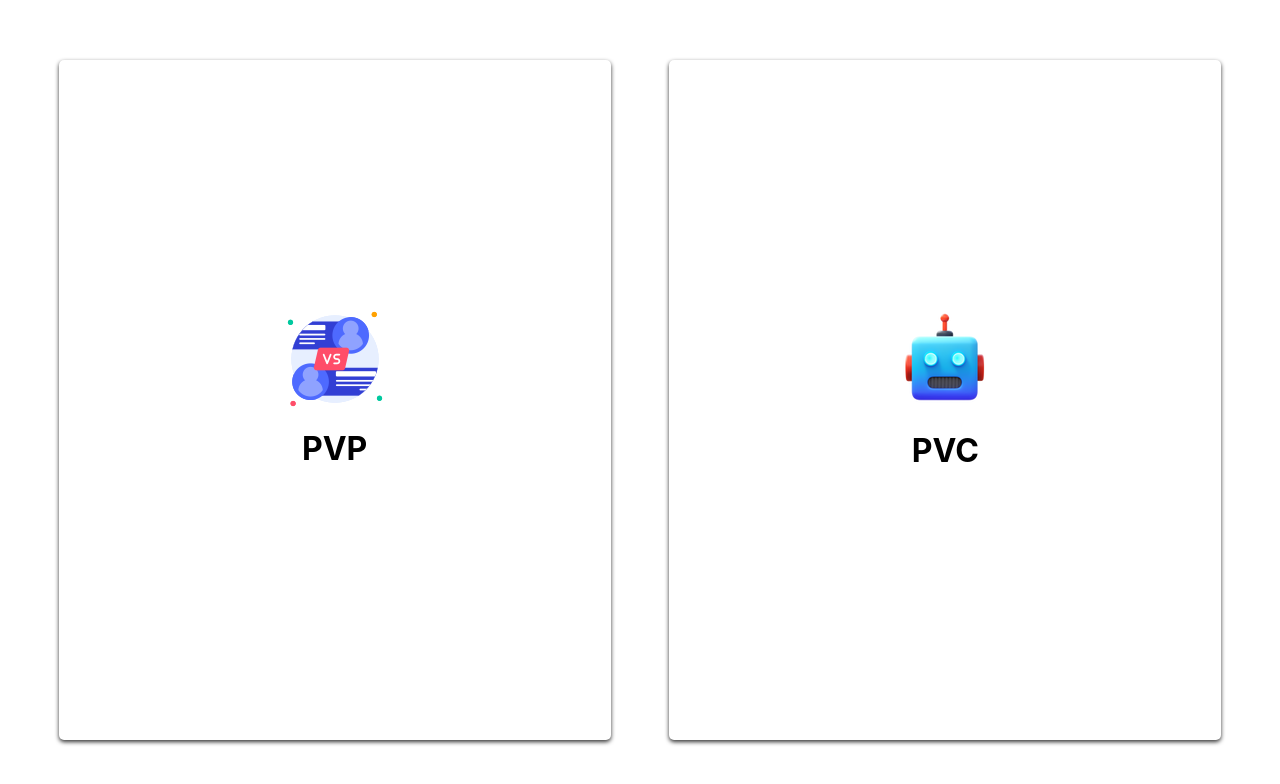
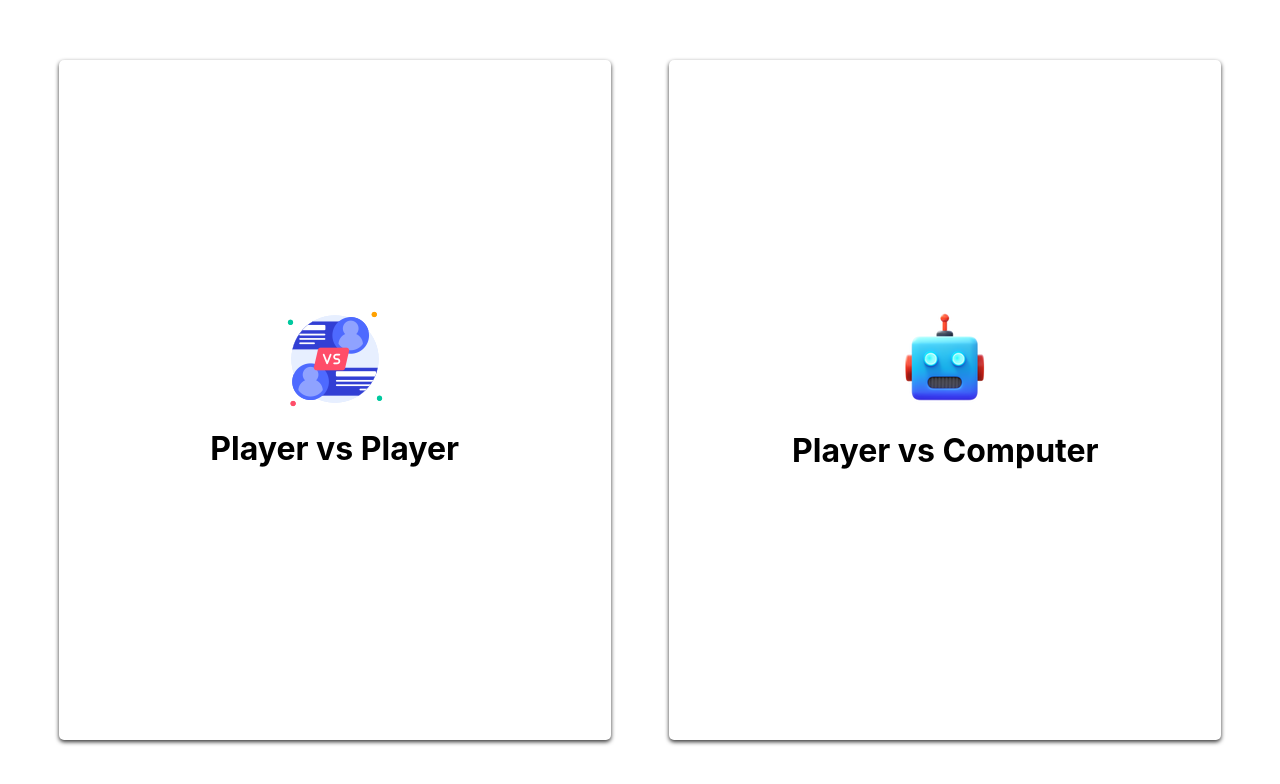
Before and after one commit to albbrian/tic-tac-toe, a React (Create React App) app: page /choose-game-mode in a window 1280 px wide. Shown: the top 784 px of the page. Built offline with nearby package versions, Linux system fonts and the light colour scheme.

Commit message:
Update the display text

```diff
--- a/src/components/GameModes.tsx
+++ b/src/components/GameModes.tsx
@@ -18,12 +18,12 @@ function GameModes() {
     // give me tsx for two cards for choosing either new game or resume the previous game, one on the left and one on the right
     <div className="landing">
       <div className="card" onClick={onClickPvp} role="button" tabIndex={0}>
-        <img src="/pvp.png" alt="new game" />
-        <h1>PVP</h1>
+        <img src="/pvp.png" alt="PVP: player vs player" />
+        <h1>Player vs Player</h1>
       </div>
       <div className="card" onClick={onClickPvc} role="button" tabIndex={0}>
-        <img src="/pvc.png" alt="continue previous game" />
-        <h1>PVC</h1>
+        <img src="/pvc.png" alt="PVC: player vs computer" />
+        <h1>Player vs Computer</h1>
       </div>
     </div>
   );
```
